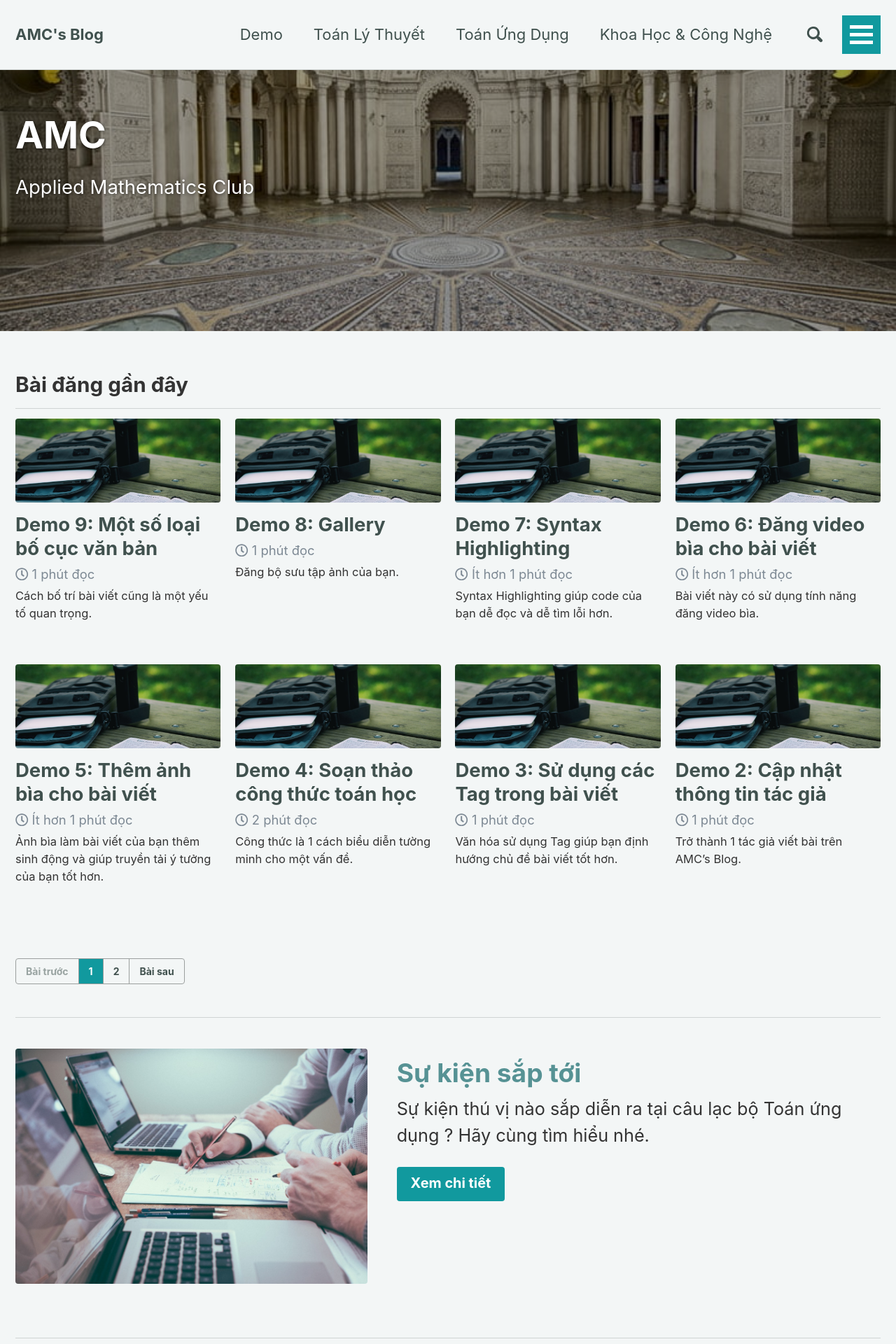
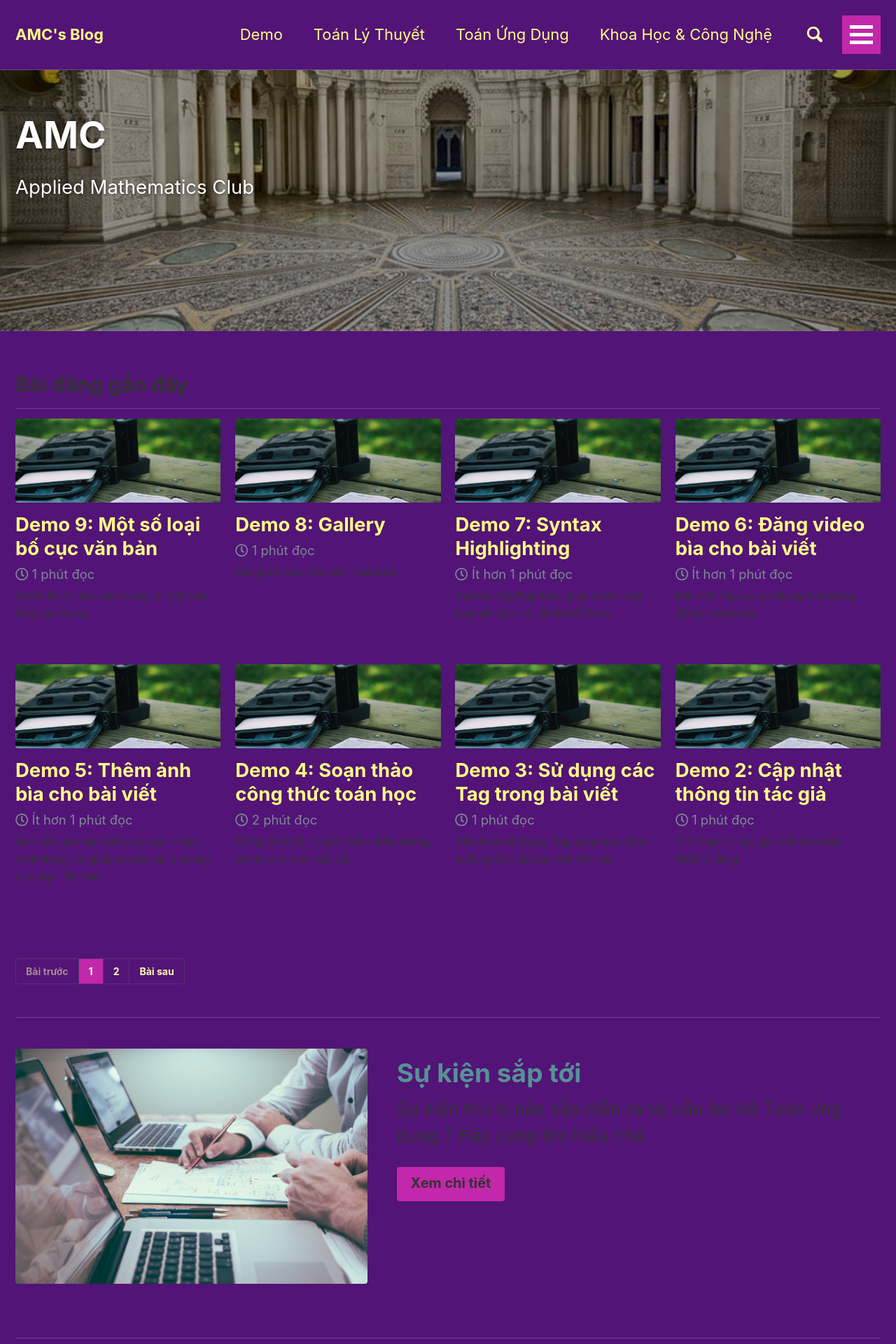
Before and after one commit to testvon/amcblog.github.io, a Jekyll site: the page built from index.html, in a window 1280 px wide. Shown: the top 1920 px of the page at 70% size. Built offline with Jekyll 4.4.1, drawn with Linux system fonts in a browser that asks for light colours; nearby versions of some CDN libraries; the list of posts is cut into pages by our own code.

Commit message:
Update _config.yml

```diff
--- a/_config.yml
+++ b/_config.yml
@@ -5,7 +5,7 @@
 # For technical reasons, this file is *NOT* reloaded automatically when you use
 # `jekyll serve`. If you change this file, please restart the server process.
 
-minimal_mistakes_skin    : "mint"	 #"default", "air", "aqua", "contrast", "dark", "dirt", "neon", "mint", "plum", "sunrise"
+minimal_mistakes_skin    : "plum"	 #"default", "air", "aqua", "contrast", "dark", "dirt", "neon", "mint", "plum", "sunrise"
 
 # Site Settings
 locale                   : "vi-VN"
```
